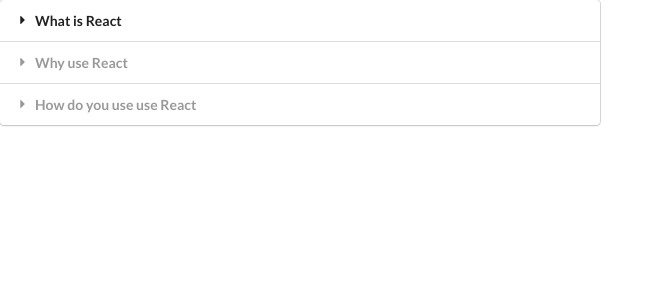
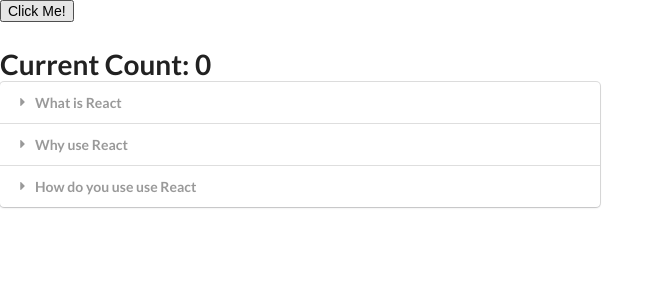
Before and after one commit to RavenousPett/modern-react-with-redux, a React (Create React App) app in the folder widgets/: page / in a window 1280 px wide. Shown: the top 300 px of the page, without its empty margins (0-664 px from the left). Built offline with nearby package versions, Linux system fonts and the light colour scheme.

Commit message:
Added an example Counter component

```diff
--- a/widgets/src/App.js
+++ b/widgets/src/App.js
@@ -1,5 +1,6 @@
 import React from "react";
 import Accordion from "./components/Accordion";
+import Counter from "./components/Counter";
 
 const items = [
   { title: 'What is React', content: 'React is a javascript framework'},
@@ -10,6 +11,7 @@
 export default () => {
  return (
    <div>
+     <Counter />
      <Accordion items={items} />
    </div>
  );
--- /dev/null
+++ b/widgets/src/components/Counter.js
@@ -0,0 +1,17 @@
+import React, { useState} from "react";
+
+export default function Counter() {
+  const [currentCount, setCurrentCount] = useState(0);
+
+  const onButtonClick = () => {
+    setCurrentCount(currentCount + 1);
+  }
+
+  return (
+    <div>
+      <button onClick={onButtonClick}>Click Me!</button>
+
+      <h1>Current Count: {currentCount}</h1>
+    </div>
+  )
+}
```
